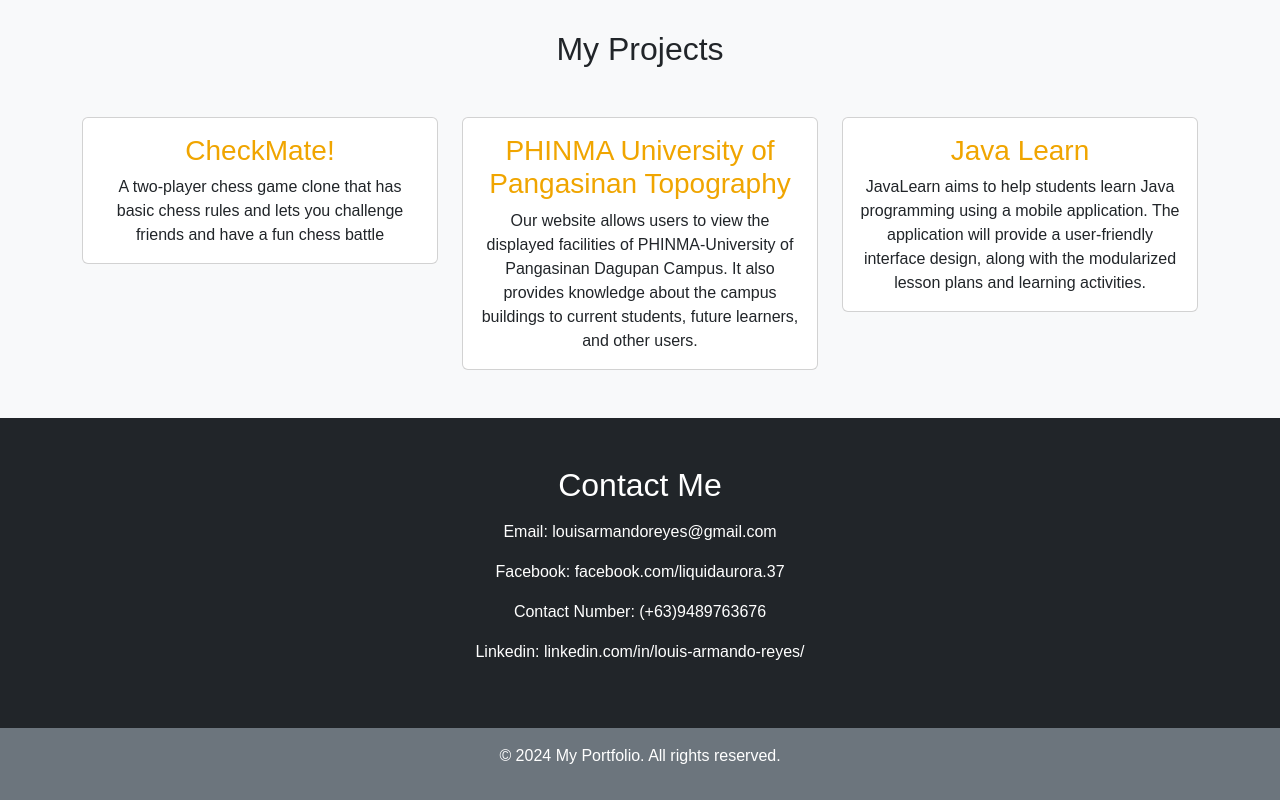
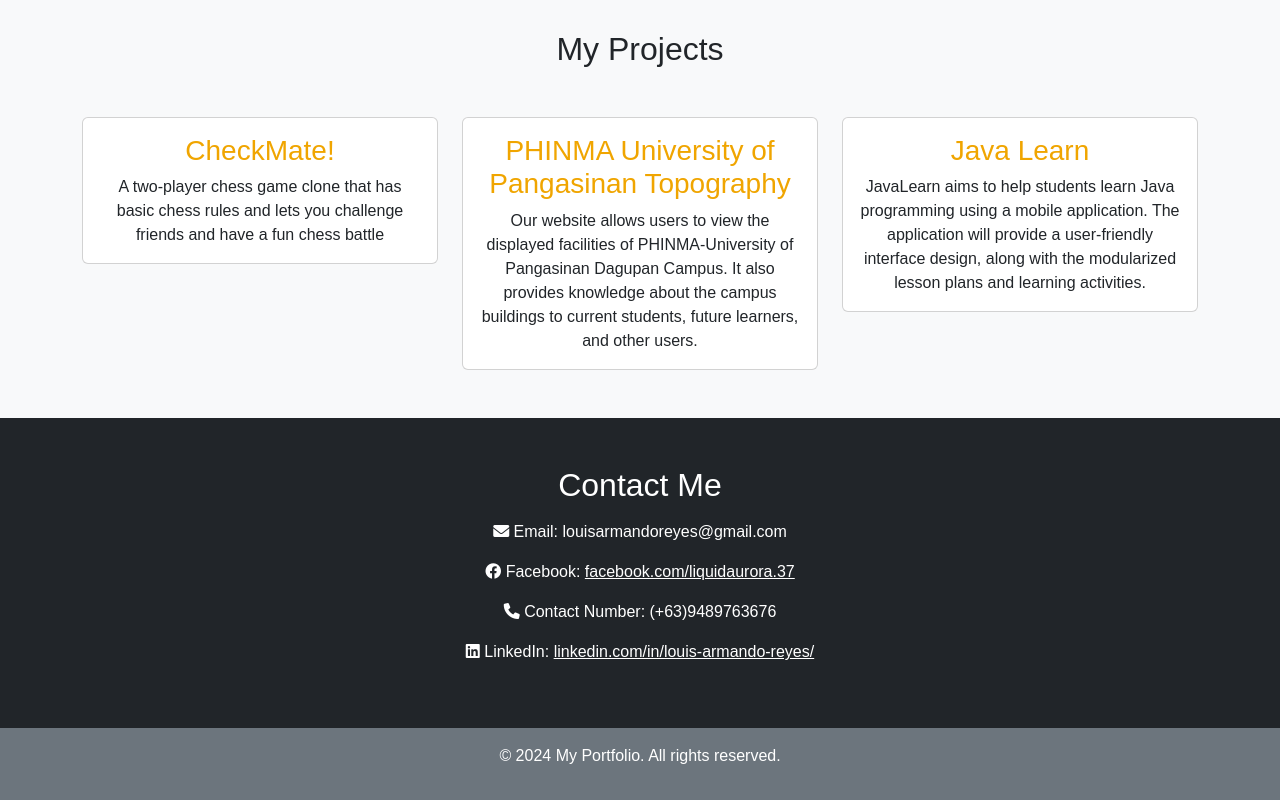
Before and after one commit to LA-Reyes/LA-Reyes.github.io, a plain HTML site: page index.html in a window 1280 px wide. Shown: the part 581-1381 px from the top of the page. Drawn offline with nearby package versions, Linux system fonts and the light colour scheme; a script that the page names is missing.

Commit message:
Add files via upload

```diff
--- a/index.html
+++ b/index.html
@@ -7,6 +7,7 @@
     <title>My Portfolio</title>
     <!-- Bootstrap CSS -->
     <link href="https://cdn.jsdelivr.net/npm/bootstrap@5.3.0-alpha1/dist/css/bootstrap.min.css" rel="stylesheet">
+    <link rel="stylesheet" href="https://cdnjs.cloudflare.com/ajax/libs/font-awesome/6.0.0-beta3/css/all.min.css">
     <link rel="stylesheet" href="style.css">
 </head>
 <body>
@@ -94,12 +95,13 @@
     <section id="contact" class="bg-dark text-white text-center py-5">
         <div class="container">
             <h2>Contact Me</h2>
-            <p>Email: louisarmandoreyes@gmail.com</p>
-            <p>Facebook: facebook.com/liquidaurora.37</p>
-            <p>Contact Number: (+63)9489763676  <p>
-            <p>Linkedin: linkedin.com/in/louis-armando-reyes/</p>
+            <p><i class="fas fa-envelope"></i> Email: louisarmandoreyes@gmail.com</p>
+            <p><i class="fab fa-facebook"></i> Facebook: <a href="https://facebook.com/liquidaurora.37" target="_blank" class="text-white">facebook.com/liquidaurora.37</a></p>
+            <p><i class="fas fa-phone"></i> Contact Number: (+63)9489763676</p>
+            <p><i class="fab fa-linkedin"></i> LinkedIn: <a href="https://linkedin.com/in/louis-armando-reyes/" target="_blank" class="text-white">linkedin.com/in/louis-armando-reyes/</a></p>
         </div>
     </section>
+
 
     <footer class="bg-secondary text-white text-center py-3">
         <p>© 2024 My Portfolio. All rights reserved.</p>
```
